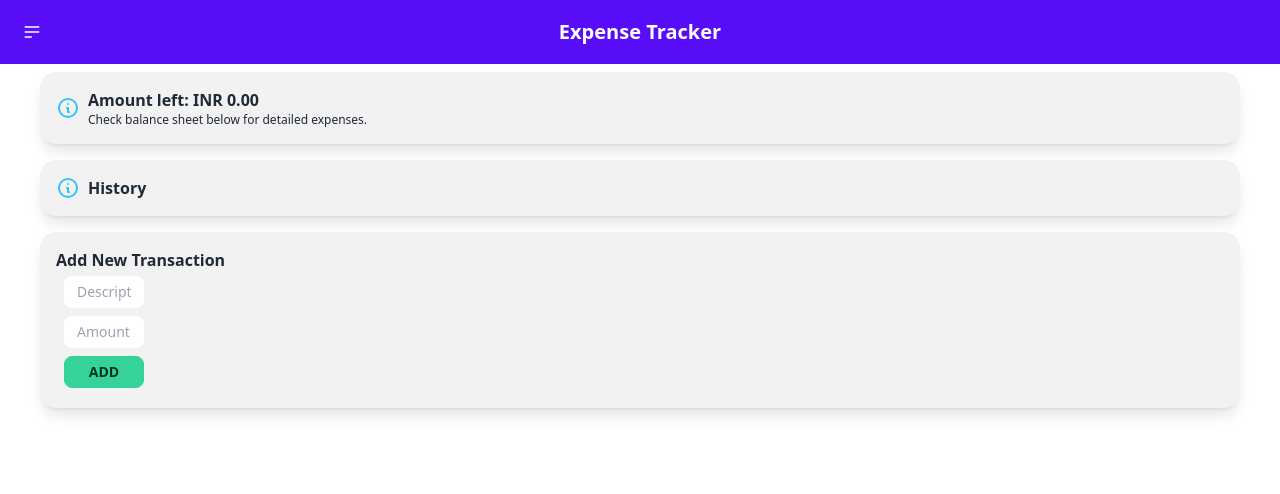
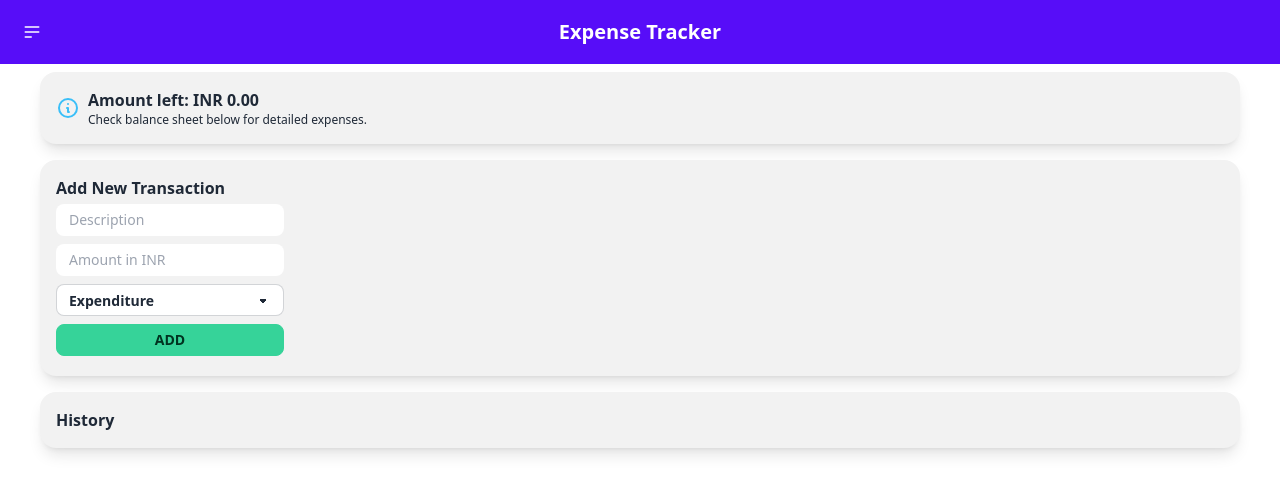
Before and after one commit to vatsal-dev/FinPower, a React (Create React App) app: page / in a window 1280 px wide. Shown: the top 494 px of the page. Built offline with nearby package versions, Linux system fonts and the light colour scheme.

Commit message:
added dropdowns to select type and person
two dropdowns have been added in the addTransaction component to keep track of expenditure, gifts, borrowing and lending.

```diff
--- a/src/App.js
+++ b/src/App.js
@@ -11,8 +11,9 @@ function App() {
     <GlobalProvider>
       <Header />
       <Balance balance="234" />
+      <Newtransaction />
       <History />
-      <Newtransaction />
+
     </GlobalProvider>
   );
 }
--- a/src/components/history.js
+++ b/src/components/history.js
@@ -9,19 +9,6 @@ export const History = (props) => {
     <div className="flex justify-center">
       <div className="alert shadow-lg mx-10 my-2">
         <div>
-          <svg
-            xmlns="http://www.w3.org/2000/svg"
-            fill="none"
-            viewBox="0 0 24 24"
-            className="stroke-info flex-shrink-0 w-6 h-6"
-          >
-            <path
-              strokeLinecap="round"
-              strokeLinejoin="round"
-              strokeWidth="2"
-              d="M13 16h-1v-4h-1m1-4h.01M21 12a9 9 0 11-18 0 9 9 0 0118 0z"
-            ></path>
-          </svg>
           <div>
             <h3 className="font-bold">History</h3>
             <div className="text-s">
--- a/src/components/newtransaction.js
+++ b/src/components/newtransaction.js
@@ -5,12 +5,16 @@ export const Newtransaction = () => {
   const { addTransaction } = useContext(GlobalContext);
   const [text, setText] = useState("");
   const [amount, setAmount] = useState();
+  const [type, setType] = useState("E");
+  const [person, setPerson] = useState("Da");
 
-  const onSubmit = (text, amount) => {
+  const onSubmit = (text, amount, type, person) => {
     const newTransaction = {
       id: Math.floor(Math.random() * 1000000),
       text,
       amount: parseInt(amount, 10),
+      type: type,
+      person: person,
     };
 
     addTransaction(newTransaction);
@@ -26,32 +30,66 @@ export const Newtransaction = () => {
           <div className="">
             <h3 className="font-bold">Add New Transaction</h3>
             <div className="grid grid-flow-row auto-rows-max">
-              <div className="flex-auto w-20 mx-2">
+              <div className="flex-auto w-full">
                 <input
                   id="desc"
                   type="text"
                   placeholder="Description"
-                  className="flex-auto w-20 input my-1 input-sm"
+                  className="flex-auto w-full input my-1 input-sm"
                   value={text}
                   onChange={(e) => setText(e.target.value)}
+                  required
                 />
               </div>
 
-              <div className="flex-auto w-20 mx-2">
+              <div className="flex-auto w-full">
                 <input
                   id="money"
                   type="text"
                   placeholder="Amount in INR"
-                  className="flex-auto w-20 input  my-1 input-sm"
+                  className="flex-auto w-full input  my-1 input-sm"
                   value={amount}
                   onChange={(e) => setAmount(e.target.value)}
                 />
               </div>
 
-              <div className=" w-20 my-1">
+              <select
+                class="select select-bordered select-sm w-full max-w-xs my-1"
+                value={type}
+                onChange={(e) => setType(e.target.value)}
+              >
+                <option selected value="E">
+                  Expenditure
+                </option>
+                <option value="B">Borrowed</option>
+                <option value="L">Lent</option>
+                <option value="G">Gift</option>
+              </select>
+
+              {type === "B" || type === "L" ? (
+                <div>
+
+                  <select
+                    class="select select-bordered select-sm w-full max-w-xs my-1"
+                    value={person}
+                    onChange={(e) => setPerson(e.target.value)}
+                  >
+                    <option selected value="Da">
+                      Da
+                    </option>
+                    <option value="Ar">Ar</option>
+                    <option value="Va">Va</option>
+                    <option value="Pr">Pr</option>
+                    <option value="Na">Na</option>
+                  </select>
+                  {person}
+                </div>
+              ) : null}
+
+              <div className=" w-full my-1">
                 <button
-                  className=" w-20 btn btn-success btn-sm mx-2"
-                  onClick={() => onSubmit(text, amount)}
+                  className=" w-full btn btn-success btn-sm"
+                  onClick={() => onSubmit(text, amount, type, person)}
                 >
                   Add
                 </button>
```
